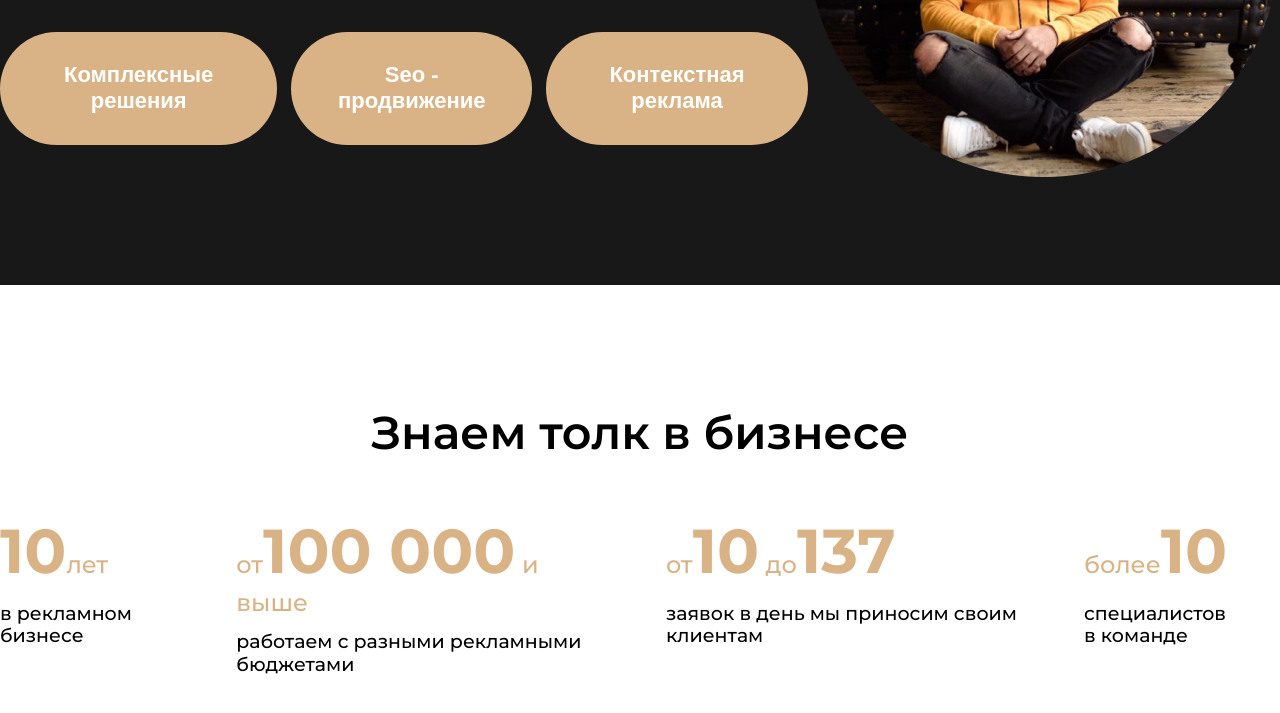
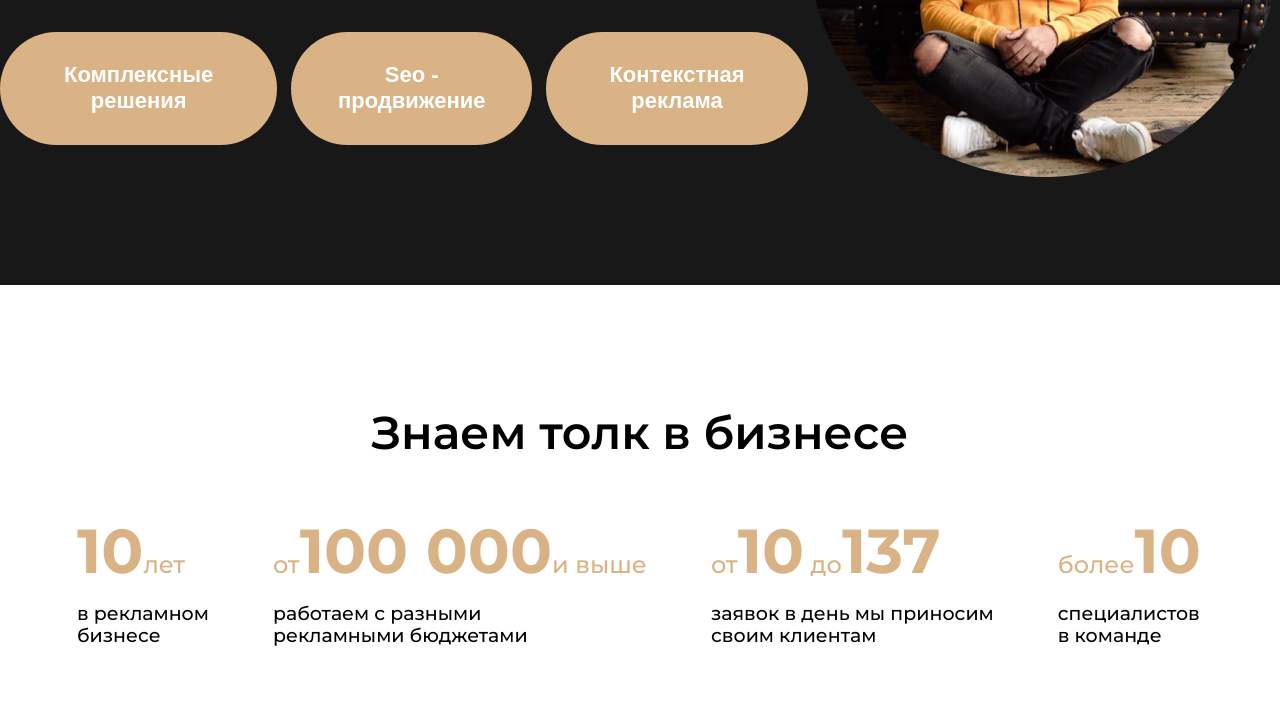
Before and after one commit to Zahar-Elistratov/islamovalfir, a plain HTML site: page index.html in a window 1280 px wide. Shown: the part 515-1228 px from the top of the page. Drawn offline with Linux system fonts and the light colour scheme.

Commit message:
Add files via upload

```diff
--- a/css/app.css
+++ b/css/app.css
@@ -137,6 +137,10 @@
 	margin: 120px 0;
 }
 
+.triggers__container {
+	max-width: 1126px;
+}
+
 .triggers__title {
 	font-weight: 600;
 
@@ -150,7 +154,14 @@
 	margin-top: 54px;
 
 	display: flex;
+	justify-content: space-between;
 	gap: 64px;
+}
+
+.triggers__item {
+	display: flex;
+	flex-direction: column;
+	align-items: start;
 }
 
 .trigger-item__title {
@@ -171,6 +182,7 @@
 
 .triggers-item__text {
 	margin-top: 14px;
+	max-width: 345px;
 
 	font-weight: 500;
 
--- a/index.html
+++ b/index.html
@@ -50,15 +50,15 @@
 		</header>
 
 		<section class="triggers">
-			<div class="container trigger__container">
+			<div class="container triggers__container">
 				<h2 class="triggers__title">Знаем толк в бизнесе</h2>
 				<div class="triggers__list">
 					<div class="triggers__item">
 						<h3 class="trigger-item__title"><span>10</span>лет</h3>
-						<p class="triggers-item__text">в рекламном бизнесе</p>
+						<p class="triggers-item__text">в&nbsp;рекламном бизнесе</p>
 					</div>
 					<div class="triggers__item">
-						<h3 class="trigger-item__title">от<span>100 000</span> и выше</h3>
+						<h3 class="trigger-item__title">от<span>100&nbsp;000</span>и&nbsp;выше</h3>
 						<p class="triggers-item__text">
 							работаем с разными рекламными бюджетами
 						</p>
@@ -68,7 +68,7 @@
 							от<span>10</span> до<span>137</span>
 						</h3>
 						<p class="triggers-item__text">
-							заявок в день мы приносим своим клиентам
+							заявок&nbsp;в&nbsp;день&nbsp;мы&nbsp;приносим своим клиентам
 						</p>
 					</div>
 					<div class="triggers__item">
```
